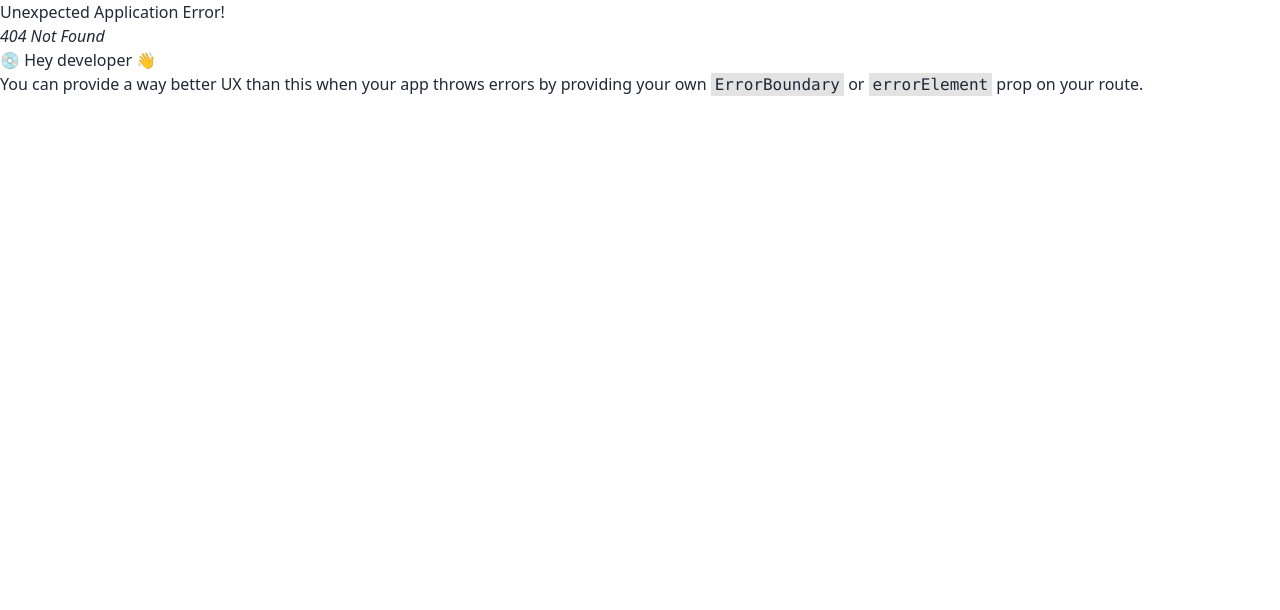
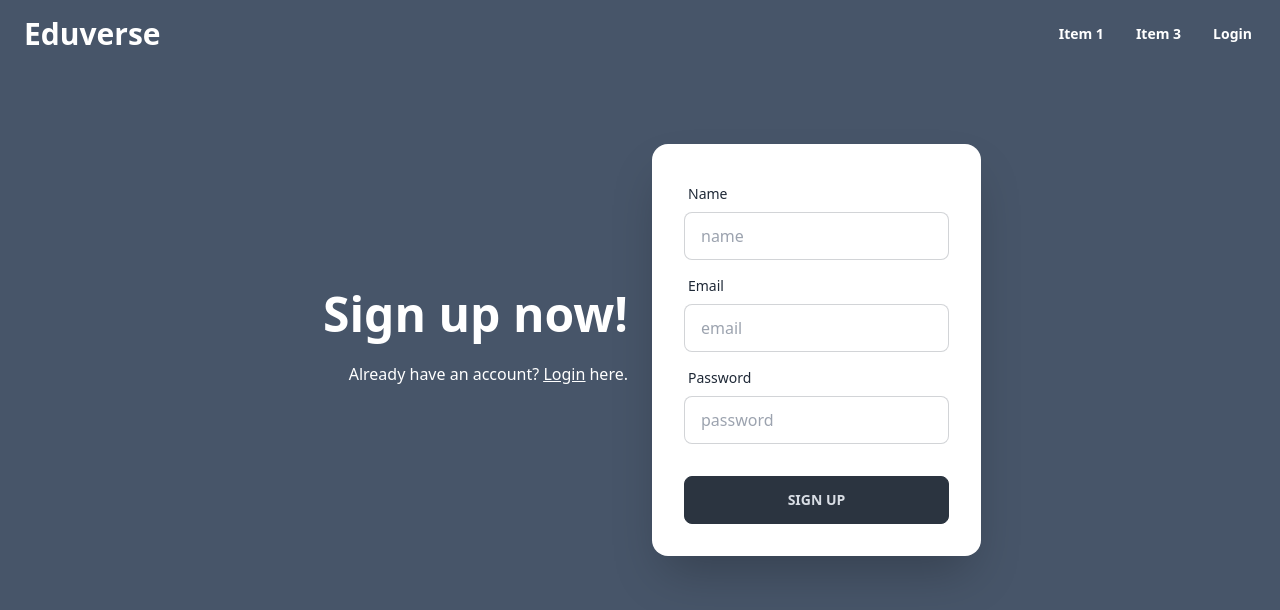
Before and after one commit to arefin-aareef/eduverse, a React (Vite) app in the folder client/: page /signup in a window 1280 px wide. Before the commit this address had no page. Shown: the top 610 px of the page. Built offline with nearby package versions, Linux system fonts and the light colour scheme.

Commit message:
login signup added

```diff
--- a/client/src/Pages/Home/Banner/Banner.jsx
+++ b/client/src/Pages/Home/Banner/Banner.jsx
@@ -1,19 +1,20 @@
+import { Link } from "react-router-dom";
 import img1 from "../../../assets/images/banner.jpg";
 
 const Banner = () => {
   return (
     <div
-      className="hero min-h-screen"
+      className="hero min-h-screen "
       style={{ backgroundImage: `url(${img1})` }}
     >
-      <div className="hero-overlay bg-opacity-60"></div>
-      <div className="hero-content text-center text-neutral-content">
+      <div className="hero-overlay bg-opacity-60 "></div>
+      <div className="hero-content text-center text-white">
         <div className="max-w-md">
-          <h1 className="mb-5 text-5xl font-bold">Improve Your Skills</h1>
-          <p className="mb-5">
+          <h1 className=" mb-5 text-4xl lg:text-5xl font-bold">Improve Your Skills</h1>
+          <p className="mb-5 text-xl">
             Learn something new every day and get inspired by the diversity of online learning
           </p>
-          <button className="btn btn-outline text-white hover:bg-white hover:text-black">Sign Up Now</button>
+          <Link to='/signup'><button className="btn btn-outline text-white hover:bg-white hover:text-black">Sign Up Now</button></Link>
         </div>
       </div>
     </div>
--- /dev/null
+++ b/client/src/Pages/Login/Login.jsx
@@ -0,0 +1,61 @@
+/* eslint-disable react/no-unescaped-entities */
+import { Link } from "react-router-dom";
+
+const Login = () => {
+  return (
+    <div className="pt-12 lg:pt-24 bg-slate-600 min-h-screen text-white">
+      <div className="hero pt-12 ">
+        <div className="grid grid-cols-1 lg:grid-cols-2 gap-6">
+
+
+          <div className="text-center lg:text-right w-full flex flex-col justify-center">
+            <h1 className="text-5xl font-bold">Login now!</h1>
+            <p className="py-6 hidden lg:block">
+              Didn't register yet? <span className="underline"><Link to='/signup'>Create account</Link></span> here.
+            </p>
+          </div>
+
+          <div className="card flex-shrink-0 w-full max-w-sm shadow-2xl bg-base-100">
+            <div className="card-body">
+              <div className="form-control">
+                <label className="label">
+                  <span className="label-text">Email</span>
+                </label>
+                <input
+                  type="text"
+                  placeholder="email"
+                  className="input input-bordered"
+                />
+              </div>
+              <div className="form-control">
+                <label className="label">
+                  <span className="label-text">Password</span>
+                </label>
+                <input
+                  type="text"
+                  placeholder="password"
+                  className="input input-bordered"
+                />
+                <label className="label">
+                  <a href="#" className="label-text-alt link link-hover">
+                    Forgot password?
+                  </a>
+                </label>
+              </div>
+              <div className="form-control mt-6">
+                <button className="btn btn-neutral hover:bg-white hover:text-black">Login</button>
+              </div>
+            </div>
+          </div>
+
+          <p className=" lg:hidden">
+              Didn't register yet? <span className="underline"><Link to='/signup'>Create account</Link></span> here.
+            </p>
+
+        </div>
+      </div>
+    </div>
+  );
+};
+
+export default Login;
--- /dev/null
+++ b/client/src/Pages/Signup/Signup.jsx
@@ -0,0 +1,71 @@
+import { Link } from "react-router-dom";
+
+
+const Signup = () => {
+    return (
+        <div className="pt-12 lg:pt-24 bg-slate-600 min-h-screen text-white">
+      <div className="hero pt-12 ">
+        <div className="grid grid-cols-1 lg:grid-cols-2 gap-6">
+
+
+          <div className="text-center lg:text-right w-full flex flex-col justify-center">
+            <h1 className="text-5xl font-bold">Sign up now!</h1>
+            <p className="py-6 hidden lg:block">
+              Already have an account? <span className="underline"><Link to='/login'>Login</Link></span> here.
+            </p>
+          </div>
+
+          <div className="card flex-shrink-0 w-full max-w-sm shadow-2xl bg-base-100">
+            <div className="card-body">
+
+              <div className="form-control">
+                <label className="label">
+                  <span className="label-text">Name</span>
+                </label>
+                <input
+                  type="text"
+                  placeholder="name"
+                  className="input input-bordered"
+                />
+              </div>
+
+              <div className="form-control">
+                <label className="label">
+                  <span className="label-text">Email</span>
+                </label>
+                <input
+                  type="email"
+                  placeholder="email"
+                  className="input input-bordered"
+                />
+              </div>
+
+              <div className="form-control">
+                <label className="label">
+                  <span className="label-text">Password</span>
+                </label>
+                <input
+                  type="text"
+                  placeholder="password"
+                  className="input input-bordered"
+                />
+              </div>
+
+              <div className="form-control mt-6">
+                <button className="btn btn-neutral hover:bg-white hover:text-black">Sign Up</button>
+              </div>
+
+            </div>
+          </div>
+
+          <p className=" lg:hidden">
+          Already have an account? <span className="underline"><Link to='/login'>Login</Link></span> here.
+            </p>
+
+        </div>
+      </div>
+    </div>
+    );
+};
+
+export default Signup;
--- a/client/src/components/NavBar/Navbar.jsx
+++ b/client/src/components/NavBar/Navbar.jsx
@@ -4,19 +4,19 @@ const Navbar = () => {
   const navOptions = (
     <div className="flex flex-col lg:flex-row font-semibold">
       <li className="hover:bg-white hover:text-black rounded-lg">
-        <a>Item 1</a>
+        <Link>Item 1</Link>
       </li>
       <li className="hover:bg-white hover:text-black rounded-lg">
-        <a>Item 3</a>
+        <Link>Item 3</Link>
       </li>
       <li className="hover:bg-white hover:text-black rounded-lg">
-        <a>Login</a>
+        <Link to='/login'>Login</Link>
       </li>
     </div>
   );
   return (
     <div>
-      <div className="navbar bg-base-100 fixed z-20 bg-transparent max-w-screen-xl text-white">
+      <div className="navbar  fixed z-20 max-w-screen-2xl  text-white">
         <div className="navbar-start">
           <div className="dropdown">
             <label tabIndex={0} className="btn btn-ghost lg:hidden">
@@ -37,12 +37,12 @@ const Navbar = () => {
             </label>
             <ul
               tabIndex={0}
-              className="menu menu-sm dropdown-content mt-3 z-[1] p-2 shadow bg-base-100 rounded-box w-52"
+              className="menu menu-sm dropdown-content mt-3 z-[1] p-2 shadow bg-slate-400 rounded-box w-52"
             >
               {navOptions}
             </ul>
           </div>
-          <Link to="/" title="Home" className="ps-4 normal-case text-3xl">Eduverse</Link>
+          <Link to="/" title="Home" className="ps-4 normal-case text-3xl font-bold">Eduverse</Link>
         </div>
         <div className="navbar-end hidden lg:flex">
           <ul className="menu menu-horizontal px-1">{navOptions}</ul>
--- a/client/src/main.jsx
+++ b/client/src/main.jsx
@@ -6,7 +6,7 @@ import { router } from "./Routes/Routes";
 
 ReactDOM.createRoot(document.getElementById("root")).render(
   <React.StrictMode>
-    <div className="max-w-screen-xl min-h-screen mx-auto">
+    <div className="max-w-screen-2xl min-h-screen mx-auto">
       <RouterProvider router={router} />
     </div>
   </React.StrictMode>
```
Also changed, not shown: client/src/Routes/Routes.jsx (+10 -0 lines), client/.eslintrc.cjs.
